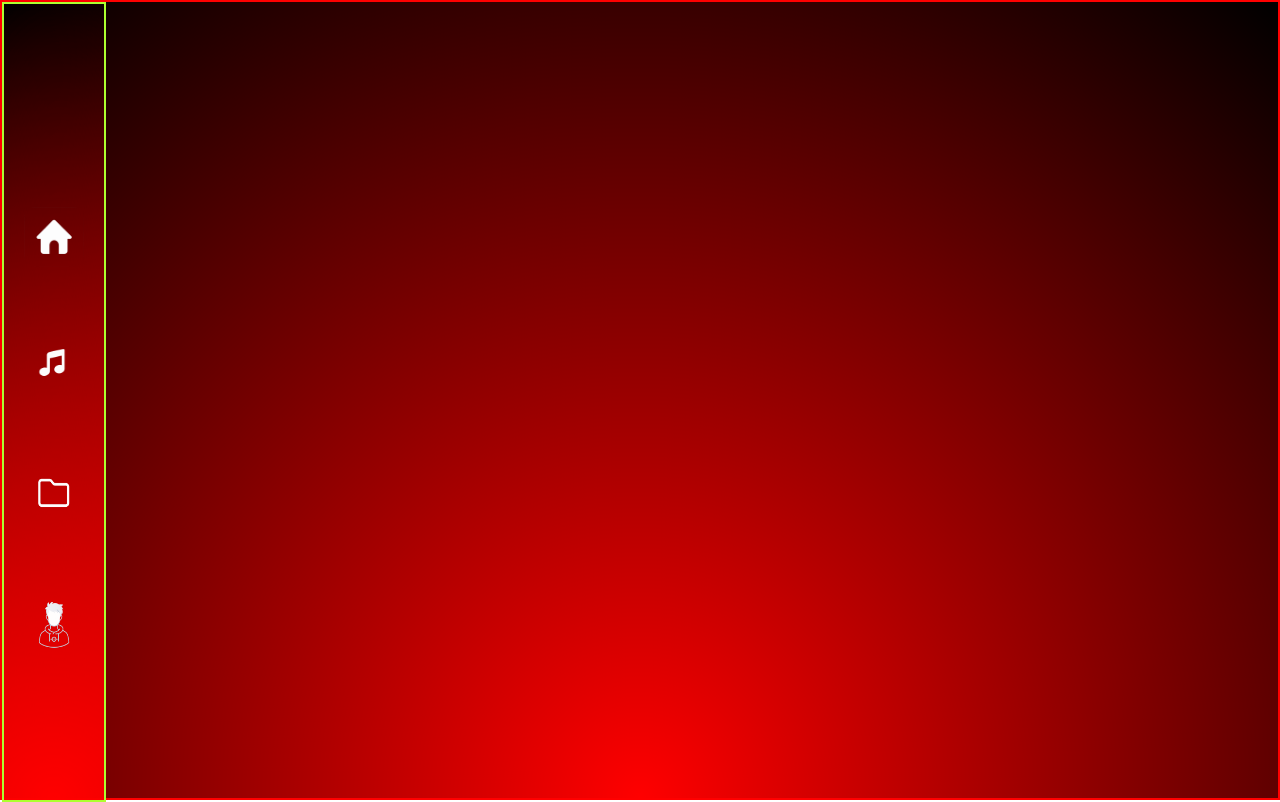
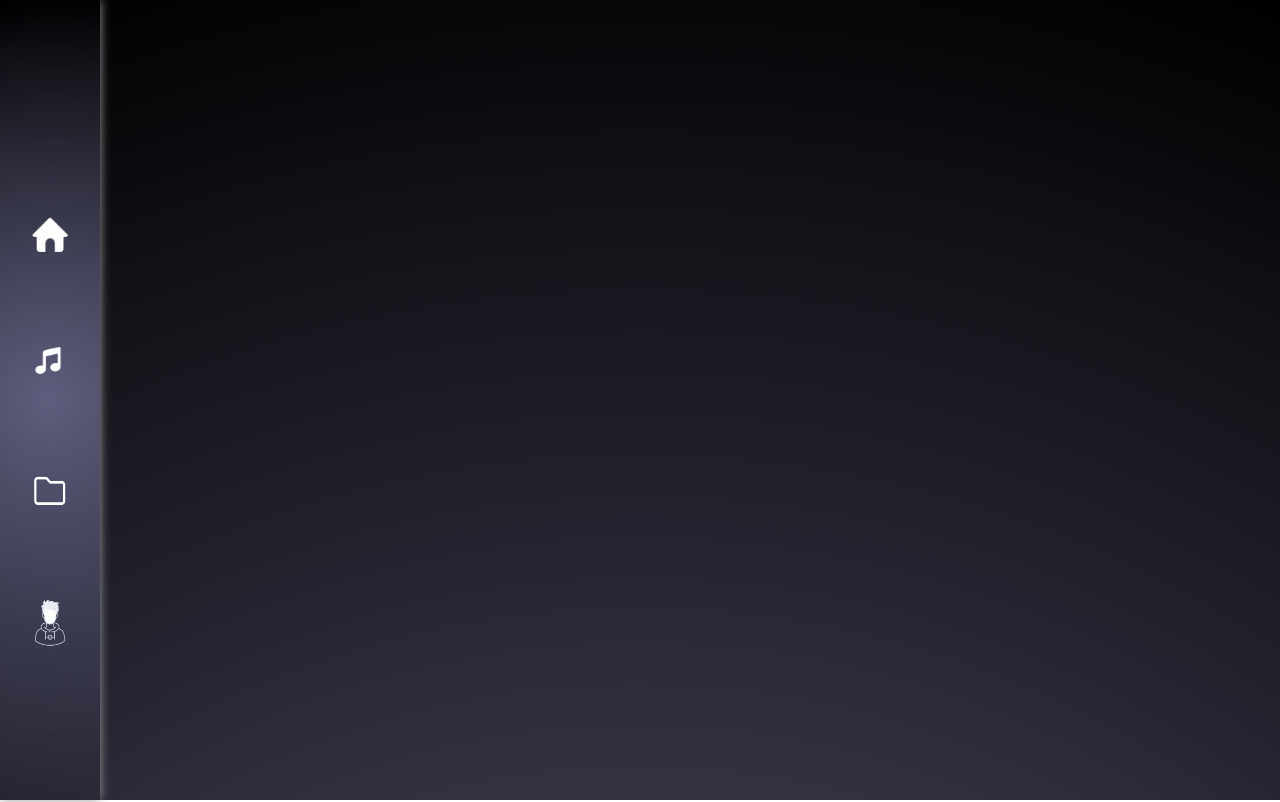
Before and after one commit to Manavk2004/AI-music-App, a React (Vite) app: page / in a window 1280 px wide. Built offline with nearby package versions, Linux system fonts and the light colour scheme.

Commit message:
Background gradient

```diff
--- a/src/css/homepage.css
+++ b/src/css/homepage.css
@@ -10,9 +10,9 @@ body{
 #background {
   width: 100vw;
   height: 100vh;
-  background-image: radial-gradient(circle at center bottom, red, transparent); /* black with 60% opacity */
+  background-image: radial-gradient(circle at 50% 200%, rgb(94, 94, 126), transparent); /* black with 60% opacity */
   color: white;
-  border: 2px solid red;
+  /* border: 2px solid red; */
   background-color: black
 }
 
@@ -53,7 +53,7 @@ body{
 
 .nav-icon:hover {
   transition: box-shadow 0.5s ease-in-out;
-  box-shadow: 0 0 5px rgb(44, 3, 132); /* Makes it glow brighter */
+  box-shadow: 0 0 5px rgb(0, 0, 0); /* Makes it glow brighter */
 }
 
 .nav-a{
@@ -81,7 +81,7 @@ body{
 #nav-bar-container{
   display: flex;
   flex-direction: column;
-  border: 2px solid greenyellow;
+  /* border: solid 2px greenyellow; */
   height: 100vh;
   width: fit-content;
   justify-content: center;
@@ -89,7 +89,8 @@ body{
   background-color: rgb(114, 114, 114);
   background: transparent;
   backdrop-filter: blur(40px);
-  background-image: radial-gradient(circle at center bottom, red, transparent); /* black with 60% opacity */
+  box-shadow: 0 0 10px rgb(157, 155, 155);
+  background-image: radial-gradient(circle at 50% 50%, rgb(94, 94, 126), transparent); /* black with 60% opacity */
 
 }
 
```
